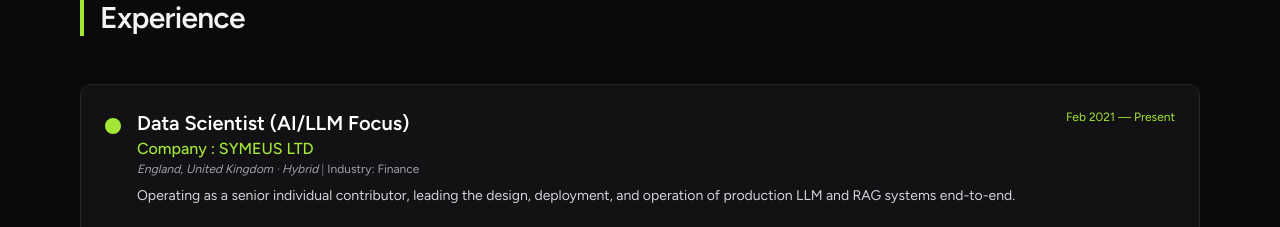
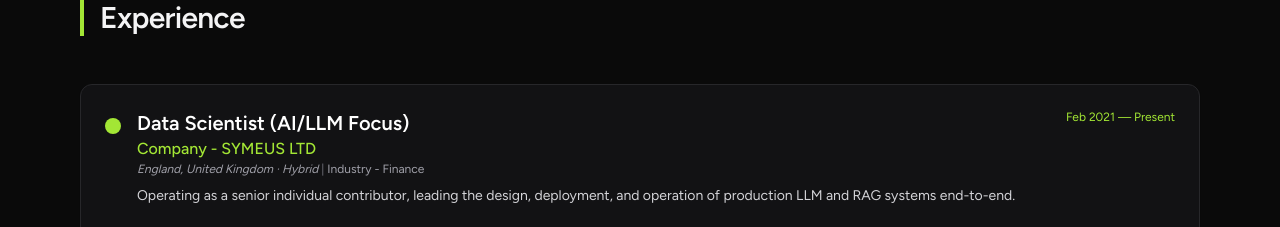
Before and after one commit to victorjohnsonk/victorjohnson.github.io, a Next.js app: page / in a window 1280 px wide. Shown: the part 1740-1967 px from the top of the page. Built offline with nearby package versions, Linux system fonts and the light colour scheme.

Commit message:
Update Experience.jsx

```diff
--- a/src/components/Experience.jsx
+++ b/src/components/Experience.jsx
@@ -141,7 +141,7 @@ export default function Experience() {
                 </div>
 
                 {/* Company */}
-                <p className="text-lime-400 font-medium">Company : {exp.company}</p>
+                <p className="text-lime-400 font-medium">Company - {exp.company}</p>
 
                 {/* Location + Industry */}
                 <p className="text-xs text-zinc-400 italic">
@@ -150,7 +150,7 @@ export default function Experience() {
                     <span className="not-italic text-zinc-500"> | </span>
                   )}
                   {exp.industry && (
-                    <span className="not-italic">Industry: {exp.industry}</span>
+                    <span className="not-italic">Industry - {exp.industry}</span>
                   )}
                 </p>
 
```
